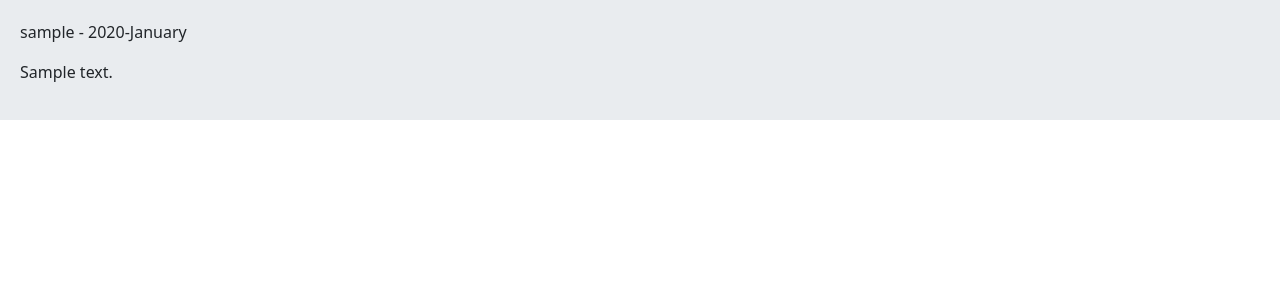
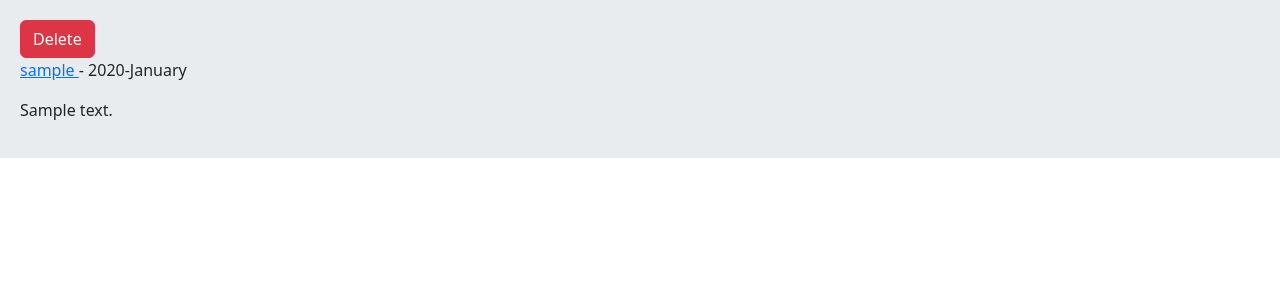
Before and after one commit to kiankianmehr77/social, a Django app: a page that uses post/templates/post/detail.html in a window 1280 px wide. Shown: the part 56-356 px from the top of the page. Run offline with Django 4.2, Linux system fonts and the light colour scheme; a user stored in the database is signed in; tables that the repository leaves empty hold one stand-in row (values such as "Sample post").

Commit message:
post delete

```diff
--- a/post/templates/post/detail.html
+++ b/post/templates/post/detail.html
@@ -1,7 +1,10 @@
 {% extends 'base.html' %}
 
 {% block content %}
-    <p> {{ post.user.username }} - {{ post.updated |date:"Y-F"}}</p>
+    {% if request.user.id == post.user.id %}
+        <a href="{% url 'post:post_delete' post.id %}" class="btn btn-danger">Delete</a>
+    {% endif %}
+    <p> <a href="{% url 'accounts:user_profile' post.user.id %}">{{ post.user.username }} </a> - {{ post.updated |date:"Y-F"}}</p>
     <p> {{post.body}}</p>
 
 {% endblock %}
--- a/post/urls.py
+++ b/post/urls.py
@@ -4,5 +4,6 @@ from . import views
 app_name = 'post'
 
 urlpatterns = [
-    path('<int:post_id>/<slug:post_slug>/', views.PostDetailView.as_view(), name='post_detail')
+    path('<int:post_id>/<slug:post_slug>/', views.PostDetailView.as_view(), name='post_detail'),
+    path('delete/<int:post_id>/', views.PostDeleteView.as_view(), name='post_delete' )
 ]
--- a/post/views.py
+++ b/post/views.py
@@ -1,8 +1,23 @@
-from django.shortcuts import render
+from django.shortcuts import render, redirect
 from .models import Post
 from django.views import View
+from django.contrib.auth.mixins import LoginRequiredMixin
+from django.contrib import messages
 
 class PostDetailView(View):
     def get(self, request,post_id, post_slug):
         post = Post.objects.get(pk=post_id, slug = post_slug)
         return render(request, 'post/detail.html', {'post':post})
+
+
+class PostDeleteView(LoginRequiredMixin,View):
+
+    def get(self,request, post_id):
+        post = Post.objects.get(pk = post_id)
+        if post.user.id == request.user.id:
+            post.delete()
+            messages.success(request, 'post deleted succesfully', 'success')
+        else:
+            messages.error(request, 'you cant delete this post', 'danger')
+
+        return redirect('home:home')
```
